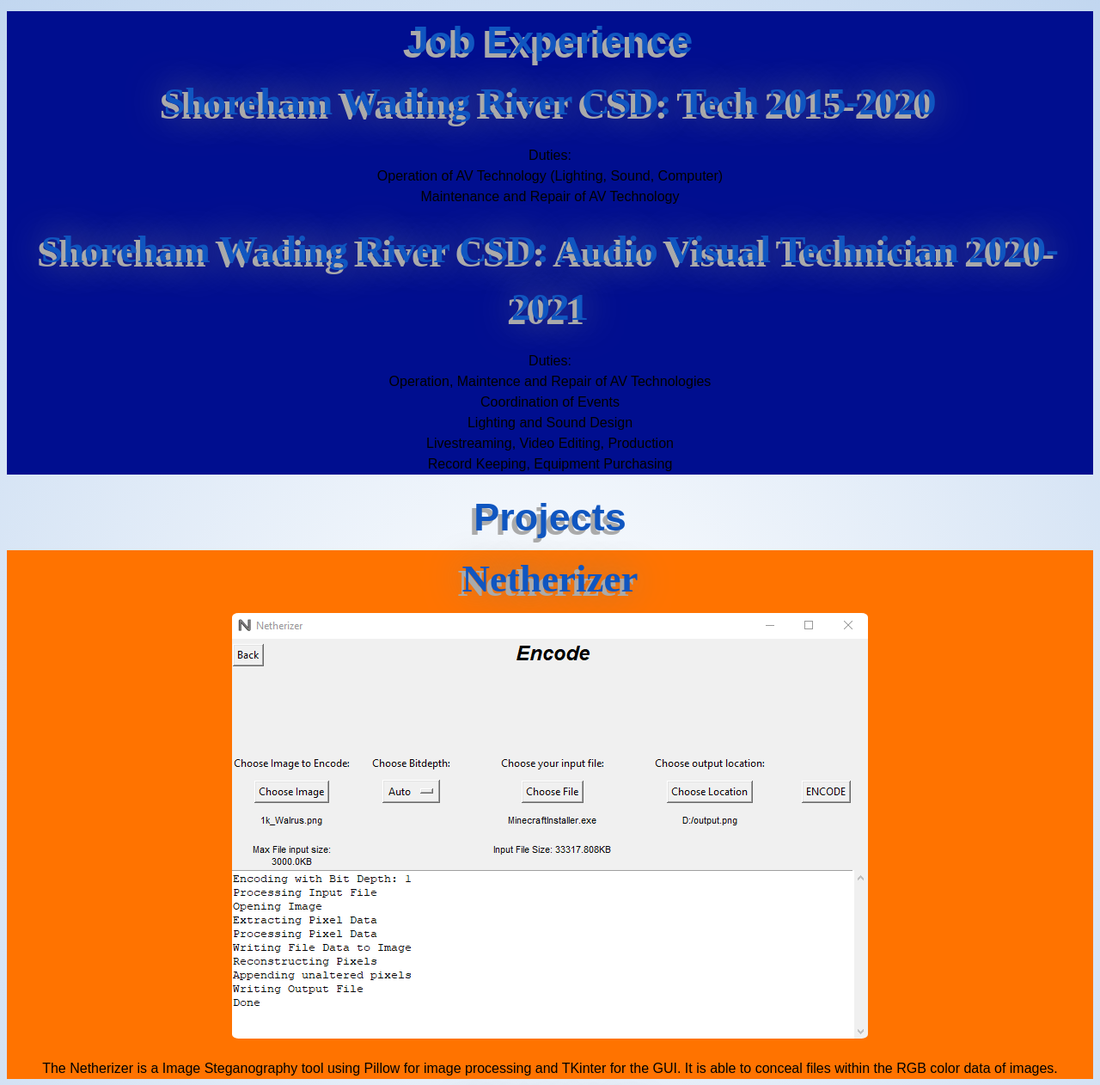
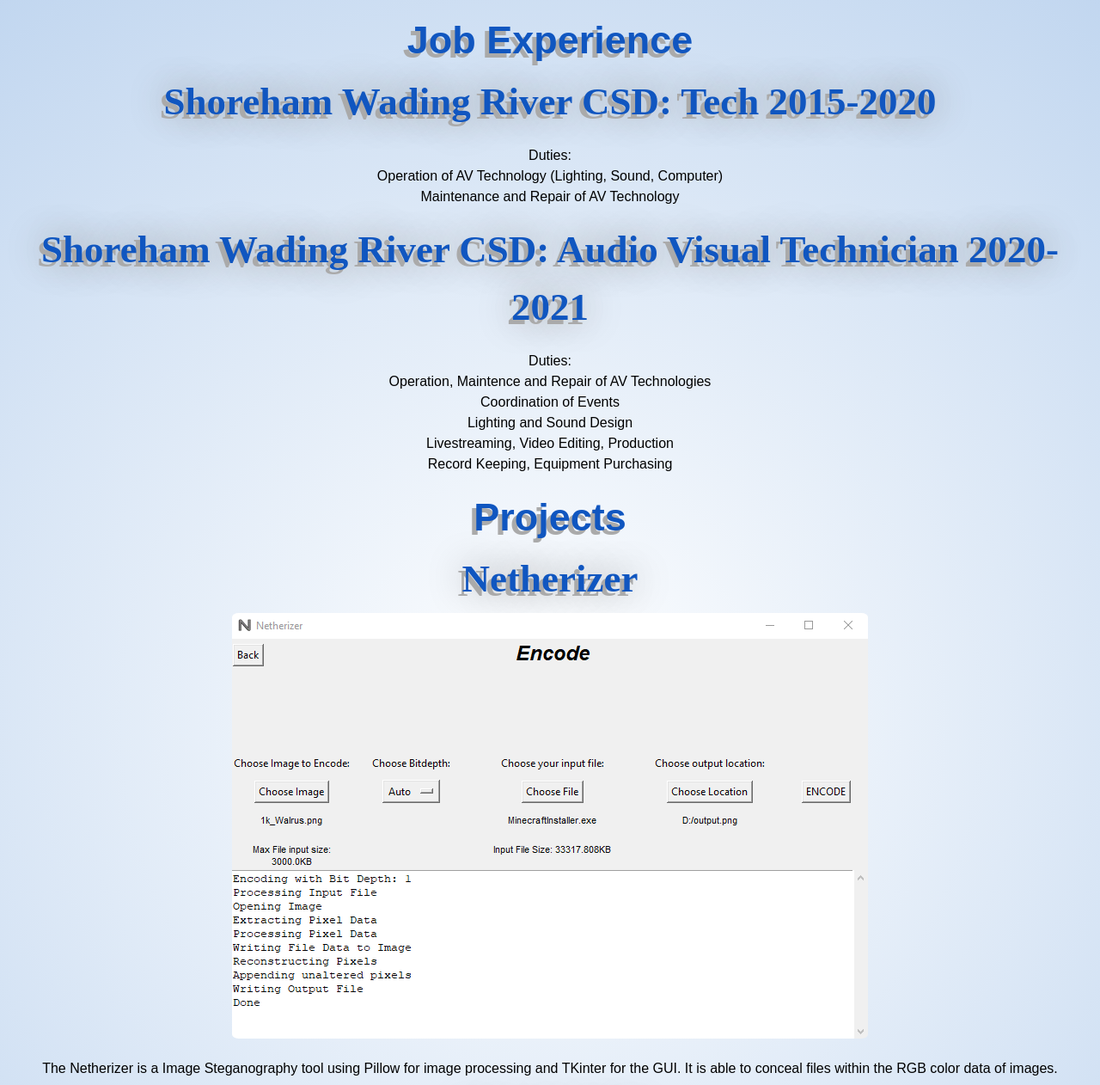
Before and after one commit to Cmacle/Cmacle.github.io, a plain HTML site: page index.html in a window 1280 px wide. Shown: the part 298-1560 px from the top of the page at 86% size. Drawn offline with Linux system fonts and the light colour scheme.

Commit message:
Added Divs

```diff
--- a/css/style.css
+++ b/css/style.css
@@ -18,12 +18,32 @@
       background: rgb(255,255,255);
       background: radial-gradient(circle, rgba(255,255,255,1) 0%, rgba(179,205,236,1) 100%);
     }
-    .Netherizer {
-      background-color: #ff7300;
+    .Name {
+
+    }
+    .AboutMe {
 
     }
     .JobExperience {
-      background-color: #000e8f;
+
+    }
+    .Tech {
+
+    }
+    .Technician {
+
+    }
+    .Projects {
+
+    }
+    .Netherizer {
+
+    }
+    .Neat {
+
+    }
+    .SQL {
+
     }
     h1 {
       font-weight: bold;
--- a/index.html
+++ b/index.html
@@ -21,12 +21,15 @@
         </div>
        <div class="JobExperience">
             <h2>Job Experience</h2>
+            <div class="Tech">
                 <h3> Shoreham Wading River CSD: Tech 2015-2020 </h3>
                 <p>
                 Duties: <br>
                 Operation of AV Technology (Lighting, Sound, Computer) <br>
                 Maintenance and Repair of AV Technology
                 </p>
+            </div>
+            <div class="Technician">
                 <h3>Shoreham Wading River CSD: Audio Visual Technician 2020-2021</h3>
                 <p>
                     Duties: <br>
@@ -36,6 +39,7 @@
                     Livestreaming, Video Editing, Production <br>
                     Record Keeping, Equipment Purchasing
                 </p>
+            </div>
         </div>
         <div class="Projects">
             <h2>Projects</h2>
```
Lines whose indentation alone changed are shown as unchanged.
